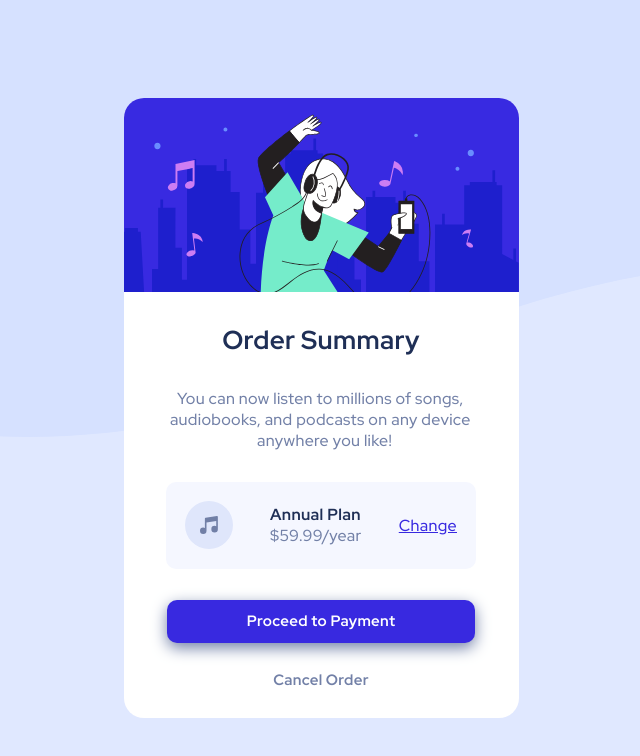
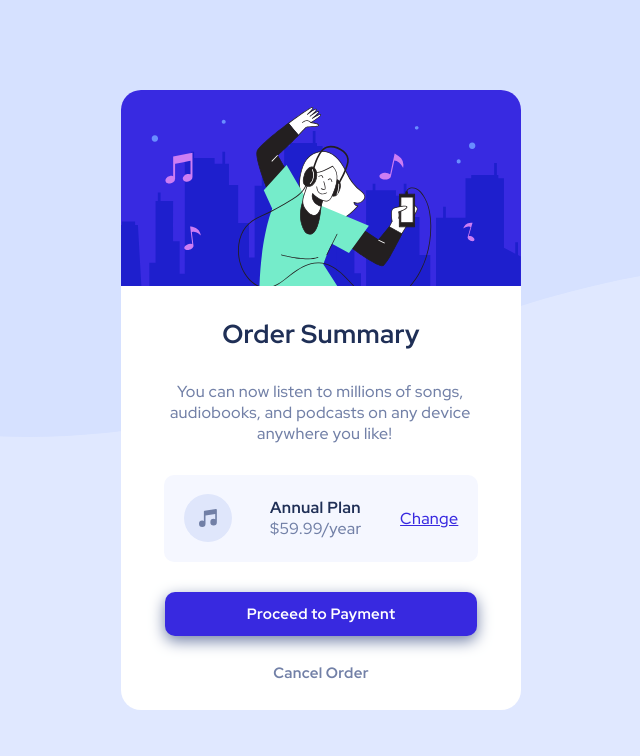
Before and after one commit to ounissi-zakaria/Order-summary-card, a plain HTML site: page index.html in a window 1280 px wide. Shown: the whole page, without its empty margins (319-959 px from the left). Drawn offline with Linux system fonts and the light colour scheme.

Commit message:
fix body margin

```diff
--- a/styles/style.css
+++ b/styles/style.css
@@ -61,7 +61,7 @@
 body,html {
   width: 100%;
   height: 100%;
-  overflow-y: scroll;
+  margin: 0;
   display: flex;
 }
 
```
